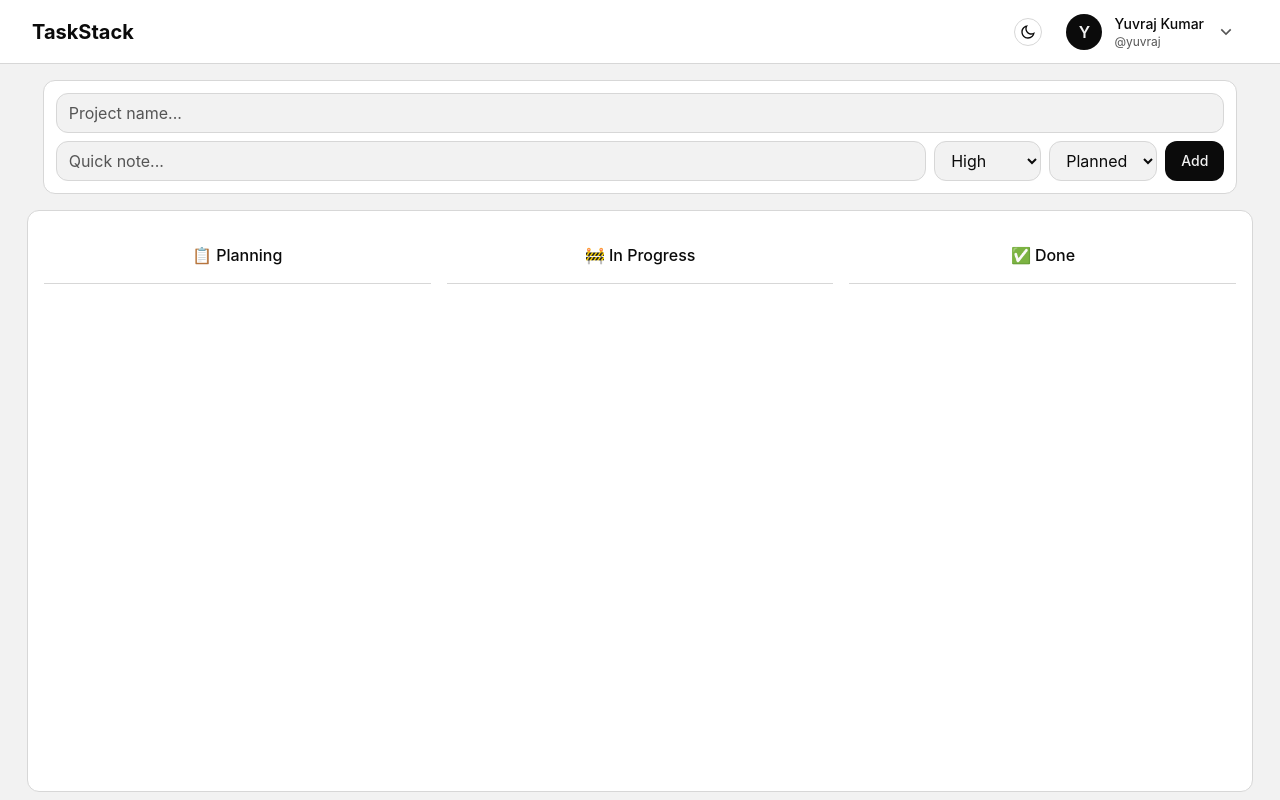
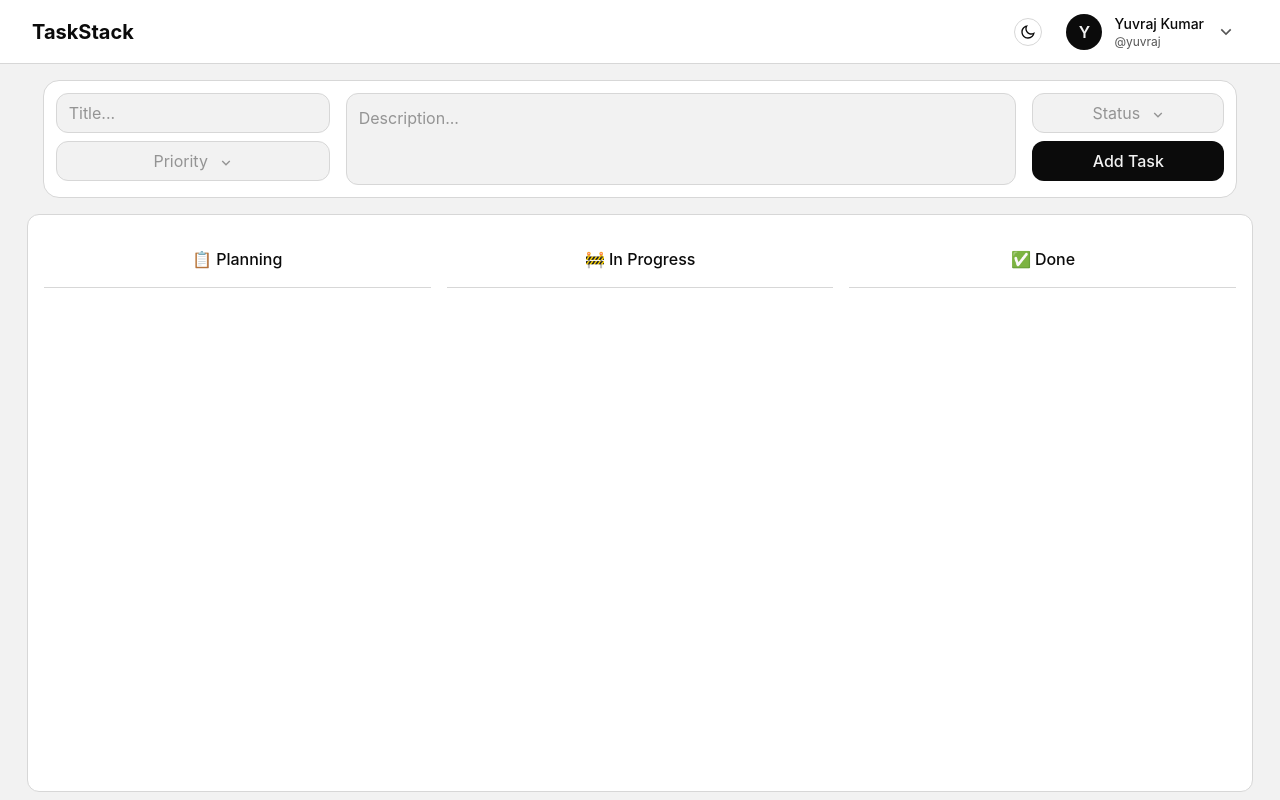
Before and after one commit to yuvrajk-dev/TaskStack, a React (Vite) app: page / in a window 1280 px wide. Built offline with nearby package versions, Linux system fonts and the light colour scheme.

Commit message:
feat: add form validation and improve header layout

```diff
--- a/src/components/Header.jsx
+++ b/src/components/Header.jsx
@@ -1,110 +1,204 @@
-import React from "react";
+import React, { useState } from "react";
+import CustomSelect from "./CustomSelect";
+import { RiArrowDownSLine, RiArrowUpSLine } from "react-icons/ri";
+import validation from "../utils/validation";
 
 const Header = () => {
+  const [selectorIsOpen, setSelectorIsOpen] = useState(null);
+
+  const [selectPriority, setSelectPriority] = useState("");
+  const [selectStatus, setSelectStatus] = useState("");
+  const [title, setTitle] = useState("");
+  const [description, setDescription] = useState("");
+
+  const [error, setError] = useState({});
+
+  // console.log(description);
+
   return (
-    <section className="w-23/24 mx-auto  p-4">
-      <div className="gap-3">
+    <section className="w-23/24 mx-auto p-4 ">
       <form
+        onSubmit={(e) => {
+          e.preventDefault();
+          const errors = validation(
+            title,
+            description,
+            selectStatus,
+            selectPriority,
+          );
+
+          if (Object.keys(errors).length > 0) {
+            setError(errors);
+            return;
+          }
+
+          const task = {
+            id: crypto.randomUUID(),
+            title,
+            description,
+            status: selectStatus,
+            priority: selectPriority,
+          };
+
+          console.log(task);
+          setDescription("");
+          setSelectPriority("");
+          setSelectStatus("");
+          setTitle("");
+          setError({});
+        }}
         className="
-
     bg-(--surface)
     border
+
     border-(--border)
-            rounded-xl
+    rounded-2xl
     p-3
-           theme-transition
   "
       >
-          <div className="flex flex-col gap-2">
+        <div className="flex  gap-4 ">
+          {/* Left */}
+          <div className=" min-w-64 flex    flex-col gap-2">
+            <div className="">
               <input
                 type="text"
-              placeholder="Project name..."
+                maxLength={50}
+                value={title}
+                onChange={(e) => {
+                  setError((prev) => ({
+                    ...prev,
+                    titleError: "",
+                  }));
+                  setTitle(e.target.value);
+                }}
+                placeholder="Title..."
                 className="
           h-10
+w-full
           px-3
           rounded-xl
           bg-(--bg)
           border
           border-(--border)
           text-(--text)
-                placeholder:text-(--text-muted)
           outline-none
+           placeholder:text-(--text-muted)/60
         "
               />
+              {error.titleError && (
+                <p className=" pl-1 text-red-500 text-xs">{error.titleError}</p>
+              )}
+            </div>
 
-            <div className="flex gap-2">
-              <input
-                type="text"
-                placeholder="Quick note..."
+            <div>
+              <CustomSelect
+                value={selectPriority}
+                setValue={setSelectPriority}
+                isOpen={selectorIsOpen}
+                toggle={() => {
+                  setSelectorIsOpen((prev) =>
+                    prev === "Priority" ? null : "Priority",
+                  );
+                }}
+                options={["High", "Medium", "Low"]}
+                placeholder="Priority"
+                clearError={() =>
+                  setError((prev) => ({
+                    ...prev,
+                    priorityError: "",
+                  }))
+                }
+              />
+              {error.priorityError && (
+                <p className="text-red-500 pl-1 text-xs">
+                  {error.priorityError}
+                </p>
+              )}
+            </div>
+          </div>
+
+          {/* Center */}
+          <div className="flex-1 ">
+            <textarea
+              onChange={(e) => {
+                setError((prev) => ({
+                  ...prev,
+                  descriptionError: "",
+                }));
+
+                setDescription(e.target.value);
+              }}
+              value={description}
+              maxLength={300}
+              placeholder="Description..."
               className="
-                  flex-1
-                  h-10
-                  px-3
+            min-w-65
+            w-full
+    min-h-23
+    p-3
+    block
     rounded-xl
     bg-(--bg)
     border
     border-(--border)
     text-(--text)
-                  placeholder:text-(--text-muted)
+    placeholder:text-(--text-muted)/60
+    resize-none
     outline-none
+
+
   "
             />
+            {error.descriptionError && (
+              <p className="text-red-500  pl-1 text-xs">
+                {error.descriptionError}
+              </p>
+            )}
+          </div>
 
-              <select
-                className="
-                  h-10
-                  px-3
-                  rounded-xl
-                  bg-(--bg)
-                  border
-                  border-(--border)
-                  text-(--text)
-                "
-              >
-                <option>High</option>
-                <option>Medium</option>
-                <option>Low</option>
-              </select>
+          {/* Right */}
+          <div className="w-48 flex flex-col gap-2">
+            <div>
+              <CustomSelect
+                value={selectStatus}
+                setValue={setSelectStatus}
+                isOpen={selectorIsOpen}
+                toggle={() => {
+                  setSelectorIsOpen((prev) =>
+                    prev === "Status" ? null : "Status",
+                  );
+                }}
+                options={["Planning", "In Progress", "Done"]}
+                placeholder="Status"
+                clearError={() =>
+                  setError((prev) => ({
+                    ...prev,
+                    statusError: "",
+                  }))
+                }
+              />
 
-              <select
-                className="
-                  h-10
-                  px-3
-                  rounded-xl
-                  bg-(--bg)
-                  border
-                  border-(--border)
-                  text-(--text)
-                "
-              >
-                <option>Planned</option>
-                <option>Coding</option>
-                <option>Testing</option>
-                <option>Done</option>
-              </select>
+              {error.statusError && (
+                <p className="text-red-500 text-xs">{error.statusError}</p>
+              )}
+            </div>
 
             <button
               type="submit"
               className="
           h-10
-                  px-4
           rounded-xl
           bg-(--primary)
           text-(--bg)
-                  text-sm
           font-medium
-                  transition-opacity
-                  hover:opacity-90
           cursor-pointer
-
         "
             >
-                Add
+              Add Task
             </button>
           </div>
         </div>
       </form>
-      </div>
     </section>
   );
 };
```
Lines whose indentation alone changed are shown as unchanged.
